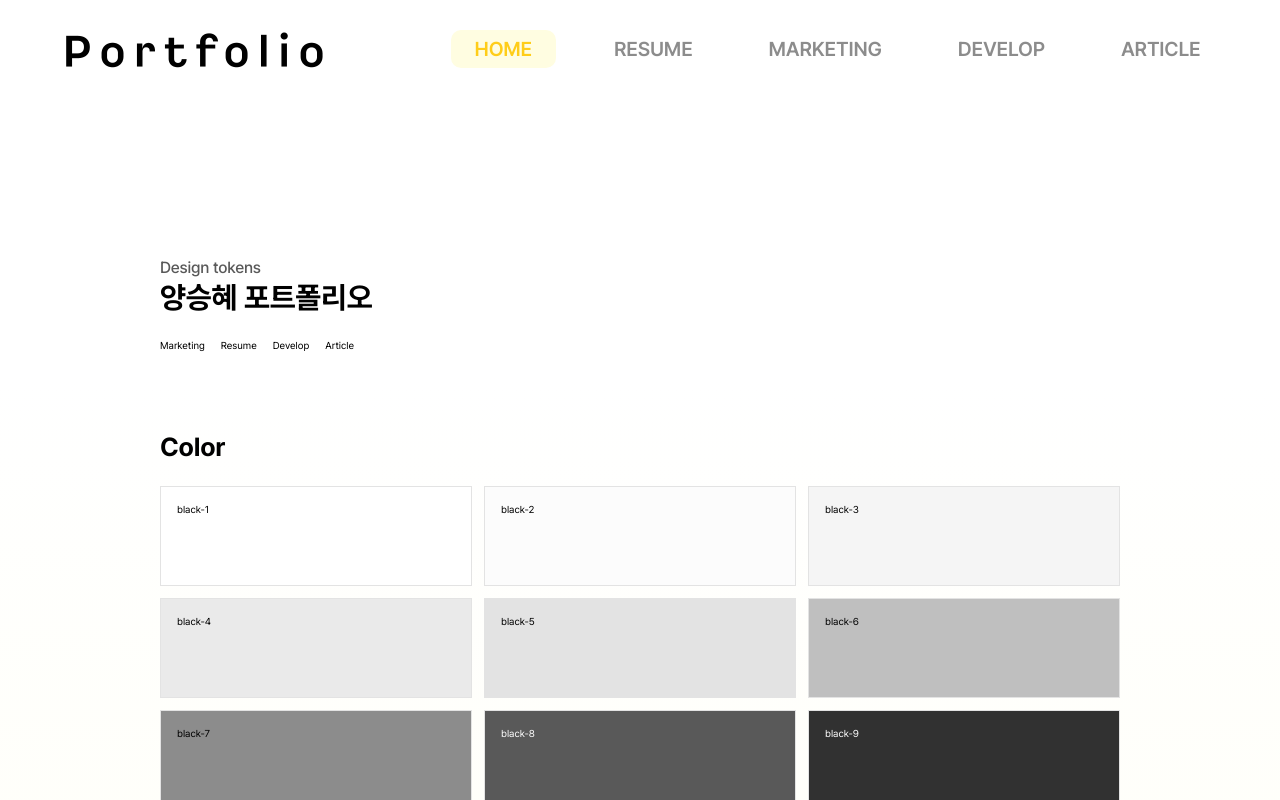
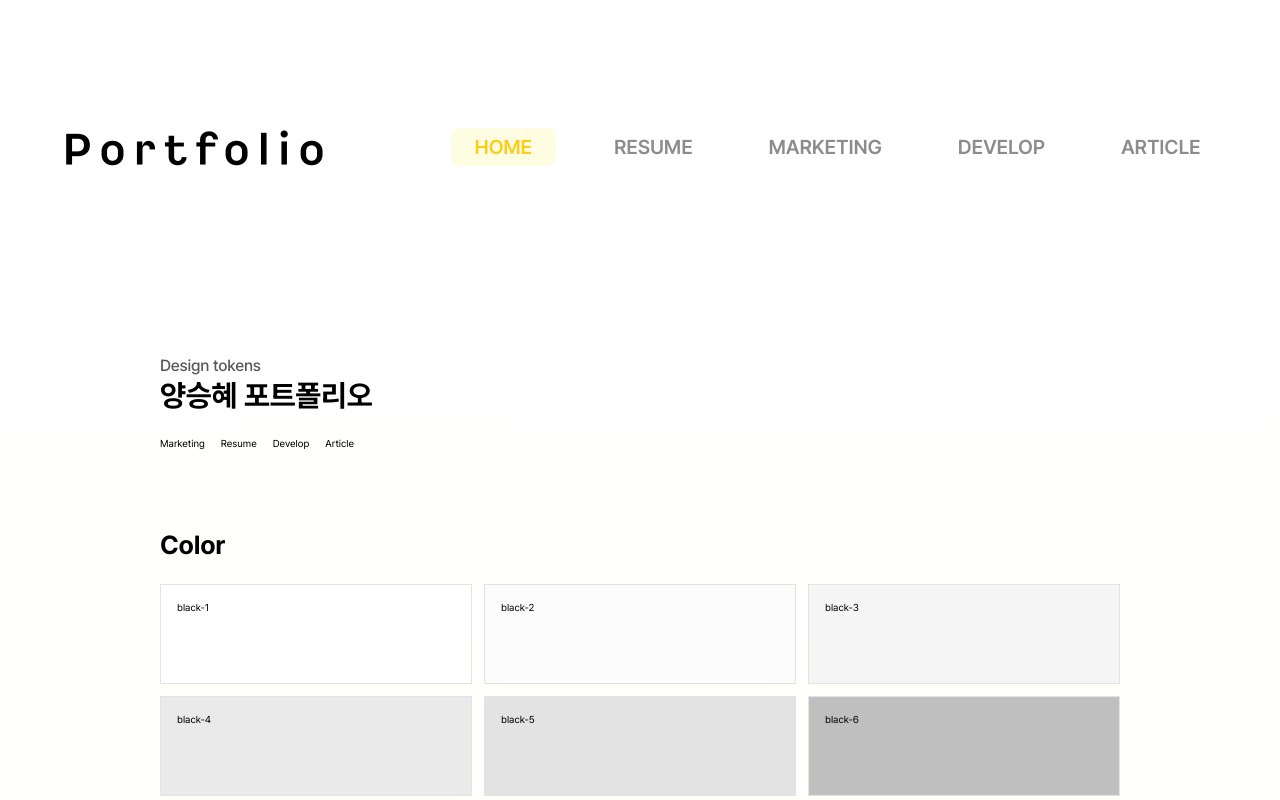
Before and after one commit to seunghye-rain/rain-portfolio, a Next.js app: page / in a window 1280 px wide. Shown: the top 800 px of the page. Built offline with nearby package versions, Linux system fonts and the light colour scheme.

Commit message:
feat: body에 패딩 추가하여 레이아웃 개선

```diff
--- a/src/app/layout.tsx
+++ b/src/app/layout.tsx
@@ -25,7 +25,7 @@ export const metadata: Metadata = {
 export default function RootLayout({ children }: { children: React.ReactNode }) {
   return (
     <html lang='ko' className={pretendard.className}>
-      <body>
+      <body className='pt-[9.8rem]'>
         <Header />
         <main className='px-[8rem] py-[8rem]'>{children}</main>
         <Footer />
```
